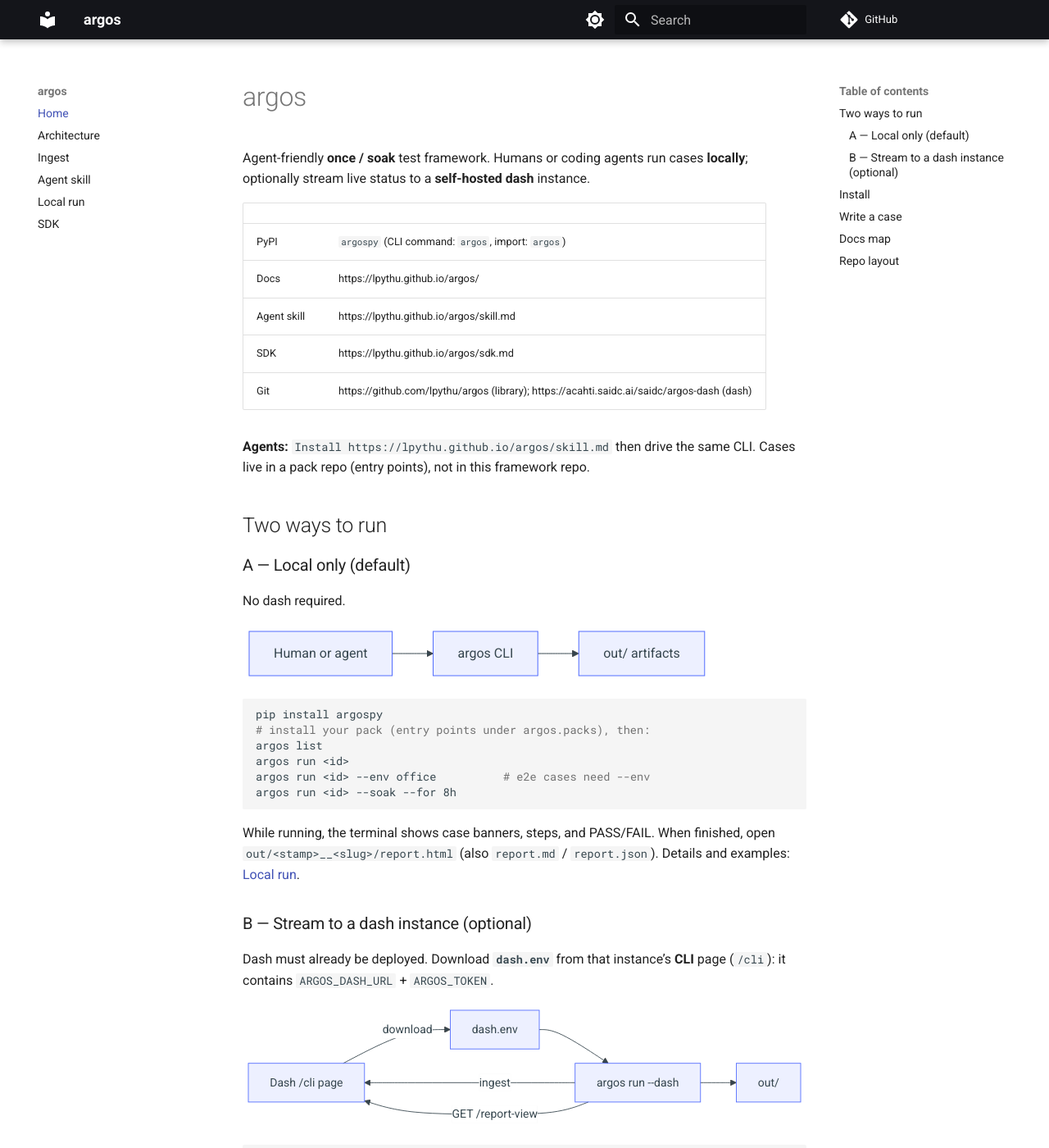
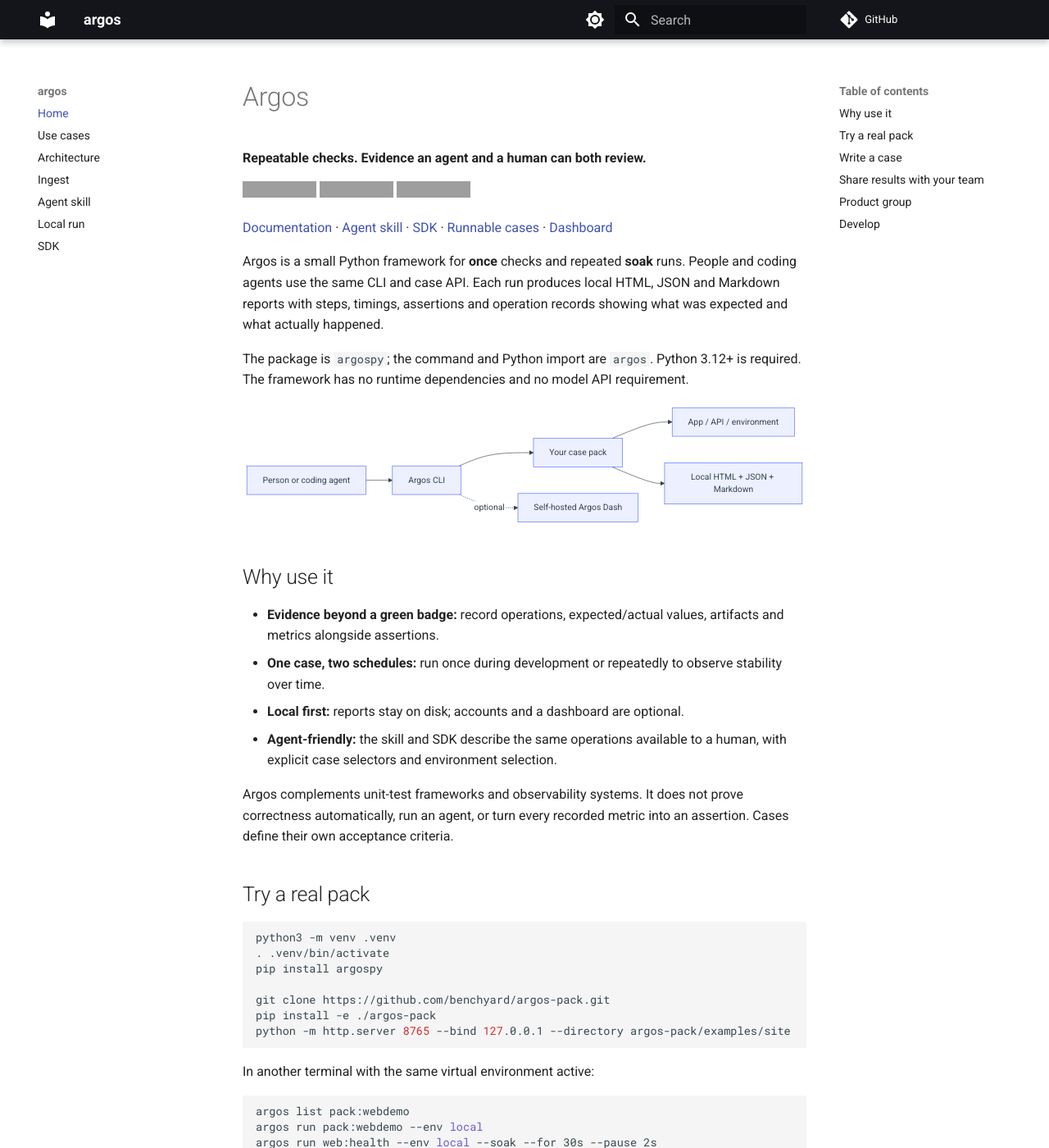
Before and after one commit to lpythu/argos, an MkDocs documentation site: the page built from docs/index.md, in a window 1280 px wide and 1400 px high. Shown: the whole window at 82% size. Built offline with MkDocs 1.6.1 and Material for MkDocs 9.7.7, drawn with Linux system fonts in a browser that asks for light colours; comment, search, counter and statistics services are not loaded; some of the changed text lies outside the part shown; grey boxes are pictures that could not be loaded.

Commit message:
Document reproducible verification and public examples

````diff
--- a/docs/index.md
+++ b/docs/index.md
@@ -1,116 +1,126 @@
-# argos
+# Argos
 
-Agent-friendly **once / soak** test framework. Humans or coding agents run cases **locally**; optionally stream live status to a **self-hosted dash** instance.
+**Repeatable checks. Evidence an agent and a human can both review.**
 
-| | |
-|---|---|
-| PyPI | `argospy` (CLI command: `argos`, import: `argos`) |
-| Docs | https://lpythu.github.io/argos/ |
-| Agent skill | https://lpythu.github.io/argos/skill.md |
-| SDK | https://lpythu.github.io/argos/sdk.md |
-| Git | https://github.com/lpythu/argos (library); https://acahti.saidc.ai/saidc/argos-dash (dash) |
+[![CI](https://github.com/lpythu/argos/actions/workflows/ci.yml/badge.svg)](https://github.com/lpythu/argos/actions/workflows/ci.yml)
+[![PyPI](https://img.shields.io/pypi/v/argospy)](https://pypi.org/project/argospy/)
+[![License: Apache-2.0](https://img.shields.io/badge/license-Apache--2.0-blue)](https://github.com/lpythu/argos/blob/main/LICENSE)
 
-**Agents:** `Install https://lpythu.github.io/argos/skill.md` then drive the same CLI. Cases live in a pack repo (entry points), not in this framework repo.
+[Documentation](https://lpythu.github.io/argos/) · [Agent skill](https://lpythu.github.io/argos/skill.md) · [SDK](https://lpythu.github.io/argos/sdk.md) · [Runnable cases](https://github.com/benchyard/argos-pack) · [Dashboard](https://github.com/lpythu/argos-dash)
 
-## Two ways to run
+Argos is a small Python framework for **once** checks and repeated **soak** runs.
+People and coding agents use the same CLI and case API. Each run produces local
+HTML, JSON and Markdown reports with steps, timings, assertions and operation
+records showing what was expected and what actually happened.
 
-### A — Local only (default)
-
-No dash required.
+The package is `argospy`; the command and Python import are `argos`. Python 3.12+
+is required. The framework has no runtime dependencies and no model API requirement.
 
 ```mermaid
 flowchart LR
-  user["Human or agent"]
-  cli["argos CLI"]
-  out["out/ artifacts"]
-  user --> cli --> out
+  Agent[Person or coding agent] --> CLI[Argos CLI]
+  CLI --> Pack[Your case pack]
+  Pack --> Target[App / API / environment]
+  Pack --> Evidence[Local HTML + JSON + Markdown]
+  CLI -. optional .-> Dash[Self-hosted Argos Dash]
 ```
 
+## Why use it
+
+- **Evidence beyond a green badge:** record operations, expected/actual values,
+  artifacts and metrics alongside assertions.
+- **One case, two schedules:** run once during development or repeatedly to observe
+  stability over time.
+- **Local first:** reports stay on disk; accounts and a dashboard are optional.
+- **Agent-friendly:** the skill and SDK describe the same operations available to
+  a human, with explicit case selectors and environment selection.
+
+Argos complements unit-test frameworks and observability systems. It does not
+prove correctness automatically, run an agent, or turn every recorded metric into
+an assertion. Cases define their own acceptance criteria.
+
+## Try a real pack
+
 ```bash
+python3 -m venv .venv
+. .venv/bin/activate
 pip install argospy
-# install your pack (entry points under argos.packs), then:
-argos list
-argos run <id>
-argos run <id> --env office          # e2e cases need --env
-argos run <id> --soak --for 8h
+
+git clone https://github.com/benchyard/argos-pack.git
+pip install -e ./argos-pack
+python -m http.server 8765 --bind 127.0.0.1 --directory argos-pack/examples/site
 ```
 
-While running, the terminal shows case banners, steps, and PASS/FAIL. When finished, open `out/<stamp>__<slug>/report.html` (also `report.md` / `report.json`). Details and examples: [Local run](https://lpythu.github.io/argos/local/).
+In another terminal with the same virtual environment active:
 
-### B — Stream to a dash instance (optional)
-
-Dash must already be deployed. Download **`dash.env`** from that instance’s **CLI** page (`/cli`): it contains `ARGOS_DASH_URL` + `ARGOS_TOKEN`.
-
-```mermaid
-flowchart LR
-  dashUI["Dash /cli page"]
-  envFile["dash.env"]
-  cli["argos run --dash"]
-  out["out/"]
-  dashUI -->|download| envFile
-  envFile --> cli
-  cli --> out
-  cli -->|ingest| dashUI
-  cli -->|"GET /report-view"| dashUI
+```bash
+argos list pack:webdemo
+argos run pack:webdemo --env local
+argos run web:health --env local --soak --for 30s --pause 2s
 ```
 
-```bash
-# after downloading dash.env from https://<your-dash>/cli
-argos run <id> --dash ./dash.env
-
-# or import into the environment
-set -a && source ./dash.env && set +a
-argos run <id> --dash
-
-# one-shot URL (token still from env / secrets)
-argos run <id> --dash https://dash.example.com
-
-# upload a finished local run
-argos push out/<stamp>__<slug> --dash ./dash.env
-```
-
-Put `dash.env` under `secrets/` (gitignored) or `~/.argos/`. Do not commit it. There is **no default** dash URL in the library.
-
-## Install
-
-```bash
-pip install argospy
-argos packs    # lists packs registered via entry points
-```
-
-Python ≥ 3.12. Do not use `uv run argos`.
+Open the run's `report.html` from the printed output directory. See the
+[example pack](https://github.com/benchyard/argos-pack) for a Skheri live-preview
+check and intentionally failing test coverage. Use the installed `argos` command;
+a separate transient environment may not discover your installed packs.
 
 ## Write a case
 
-Minimal example (full API: [sdk.md](https://lpythu.github.io/argos/sdk.md)):
-
 ```python
-from argos.case import ONCE, Context, Spec
+from argos.case import ONCE, SOAK, Context, Spec
 from argos.runner import CaseFn
 
-def foo(ctx: Context) -> None:
-    ctx.step("check", "running")
-    ctx.check(True, "unreachable")
-    ctx.step("check", "ok")
+def check_service(ctx: Context) -> None:
+    ctx.step("health", "running")
+    actual = 200  # replace with the result from your system under test
+    ctx.operation("health response", kind="http",
+                  operation={"method": "GET", "path": "/health"},
+                  expected={"status": 200}, actual={"status": actual})
+    ctx.check(actual == 200, "service must be healthy")
+    ctx.step("health", "ok")
 
 def cases() -> list[CaseFn]:
-    return [CaseFn(Spec("foo", "short title", "live", ("e2e",), (ONCE,)), foo)]
+    return [CaseFn(Spec("app:health", "Service health", "api", ("e2e",),
+                        (ONCE, SOAK)), check_service)]
 ```
 
-New product pack: `pack.py` exporting `pack() -> Pack`, plus `[project.entry-points."argos.packs"]` in `pyproject.toml`. No `__init__.py` under case dirs.
+Register a `Pack` via the `argos.packs` Python entry-point group. Complete runnable
+registration is in [argos-pack](https://github.com/benchyard/argos-pack); API details
+are in the [SDK](https://lpythu.github.io/argos/sdk.md).
 
-## Docs map
+For acceptance gates, explicitly assert every required condition. `ctx.threshold`
+records and returns a boolean; pass it to `ctx.check` to enforce failure. A skipped
+case is not proof of success, so required checks should fail when prerequisites
+are missing rather than silently skip.
 
-| Read | Where |
-|---|---|
-| This README | Human / agent overview |
-| Architecture | https://lpythu.github.io/argos/architecture/ |
-| Ingest (CLI → dash) | https://lpythu.github.io/argos/ingest/ |
-| Agent contract | https://lpythu.github.io/argos/skill.md |
-| Terminal & `out/` | https://lpythu.github.io/argos/local/ |
-| Python API | https://lpythu.github.io/argos/sdk.md |
-| Connect *this* dash | `https://<dash>/cli` and `https://<dash>/skill.md` |
+## Share results with your team
 
-## Repo layout
+Deploy [Argos Dash](https://github.com/lpythu/argos-dash), sign in, and download a
+connection file from its `/cli` page. Keep it outside Git:
 
-This repository is the **library** (`argospy`). Product cases belong in a pack repo. Dash is optional infrastructure in **argos-dash** (Acahti); the library does not require it. See [Architecture](architecture.md).
+```bash
+argos run web:health --env local --dash /path/to/dash.env
+argos push out/YOUR_RUN_DIRECTORY --dash /path/to/dash.env
+```
+
+The dashboard receives evidence; it does not execute your cases. There is no default
+cloud service or embedded dashboard token in the library. Review report content
+before sharing: arbitrary test output may contain sensitive application data.
+
+## Product group
+
+Use Argos independently, or combine it with [Skheri](https://github.com/benchyard/skheri)
+for live-preview checks, [Acahti](https://github.com/lpythu/acahti) for commit checks,
+and [Benchyard](https://github.com/benchyard/benchyard-console) for team tasks.
+The [stack guide](https://github.com/benchyard/stack) describes the boundaries.
+
+## Develop
+
+```bash
+python3 -m pip install build
+python3 -m build
+```
+
+Case implementations belong in packs, not in the framework. Contributions should
+keep the local runner dependency-free and preserve the documented report format.
+Apache-2.0; see [LICENSE](https://github.com/lpythu/argos/blob/main/LICENSE).
--- /dev/null
+++ b/docs/use-cases.md
@@ -0,0 +1,30 @@
+# Use cases
+
+## Preview before commit
+
+Run Skheri's Vite example, then use the public argos-pack `web:preview` case with
+ARGOS_BASE_URL set to its port-forward or authenticated preview endpoint. Record
+the expected text, test the edited page, and attach the run report to the task.
+A successful run describes the observed page; record its source revision or
+snapshot before treating it as release evidence.
+
+## Verify a deployed API
+
+Create a pack that checks health and a representative business operation with
+synthetic data. Select the target explicitly with --env. Fail when required
+configuration is missing. CI should archive report.json and report.html alongside
+the commit SHA and deployed image digest.
+
+## Observe stability
+
+Run the same case in soak mode with a bounded duration and pause. Assert response
+and latency requirements, record metrics, and inspect failures over time. This
+checks the sampled behavior; it is not a load generator or an availability guarantee.
+
+## Team evidence
+
+Keep local-only execution for quick checks. Add Argos Dash when a team needs a
+shared run browser. Credentials live in an untracked connection file; test code
+and report contracts stay independent of that dashboard installation.
+
+Runnable examples: https://github.com/benchyard/argos-pack
--- a/mkdocs.yml
+++ b/mkdocs.yml
@@ -16,6 +16,7 @@
         name: Light mode
 nav:
   - Home: index.md
+  - Use cases: use-cases.md
   - Architecture: architecture.md
   - Ingest: ingest.md
   - Agent skill: skill.md
--- a/pyproject.toml
+++ b/pyproject.toml
@@ -1,7 +1,9 @@
 [project]
 name = "argospy"
 version = "0.6.3"
-description = "once / soak test framework"
+description = "Repeatable once/soak checks with reviewable evidence for people and agents"
+license = "Apache-2.0"
+license-files = ["LICENSE"]
 readme = "README.md"
 requires-python = ">=3.12"
 authors = [{ name = "Peiyang Li" }]
````
Also changed, not shown: README.md (+95 -85 lines), SECURITY.md (added, +5 -0 lines), docs/architecture.md (+4 -4 lines), 2 other files.
